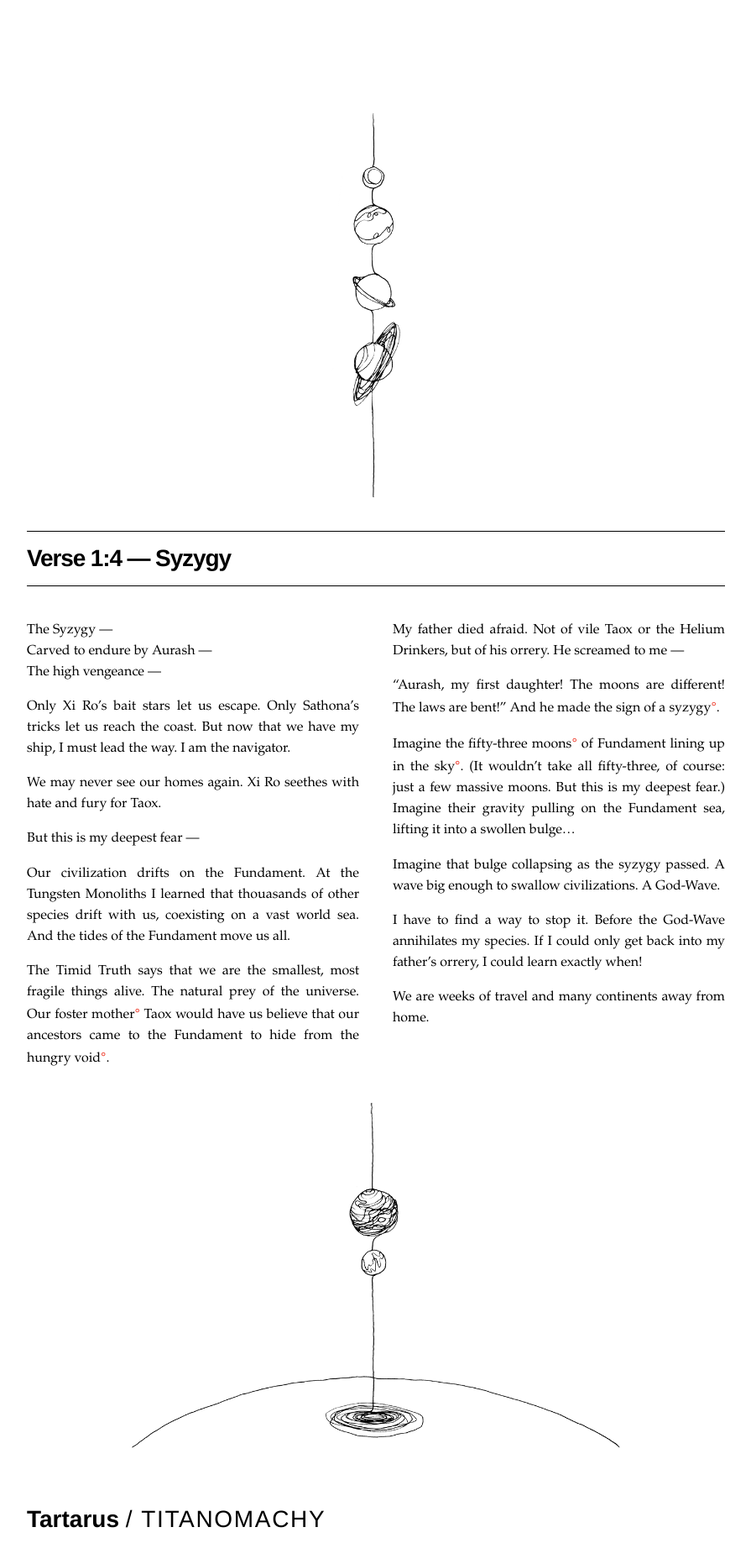
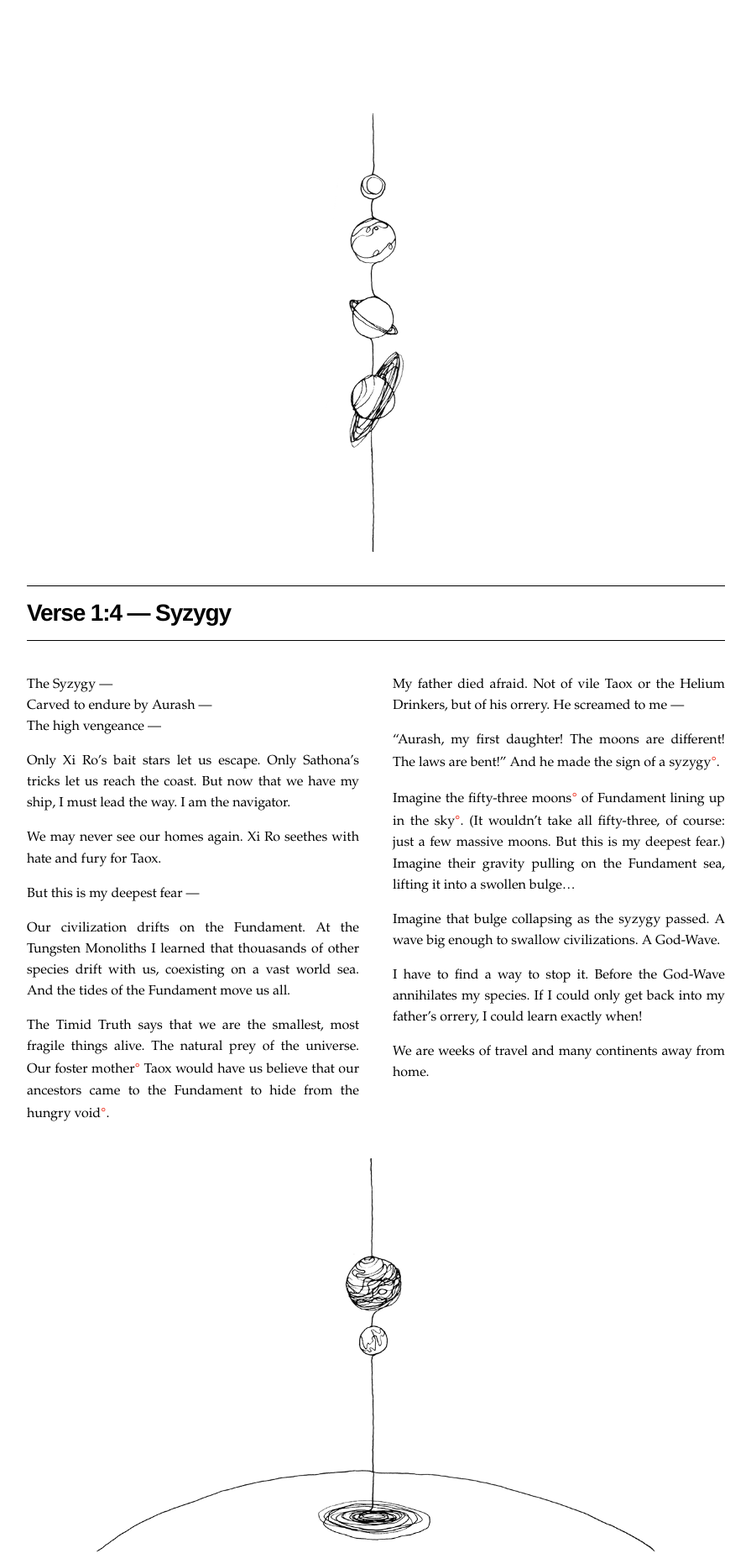
Before and after one commit to laurelobrien/destiny-fanzine, a plain HTML site: page index.html in a window 1280 px wide. Shown: the part 3040-4902 px from the top of the page at 84% size, without its empty margins (192-1087 px from the left). Drawn offline with Linux system fonts and the light colour scheme; files whose address does not match are found by name.

Commit message:
resize images for Syzygy / Tartarus

```diff
--- a/index.html
+++ b/index.html
@@ -66,7 +66,7 @@
 
   <div class="page" style="margin-bottom: 0">
     <div class="row">
-      <img src="img/tartarus_tophalf.png" style="width: 70%; margin: 0 auto 3vh auto; display: block">
+      <img src="img/tartarus_tophalf.png" style="width: 80%; margin: 0 auto 3vh auto; display: block">
     </div>
     <div class="row">
       <h2 class="ruled trackin">Verse 1:4 — Syzygy</h2>
@@ -89,7 +89,7 @@ And he made the sign of a <span>syzygy</span>.</p>
 <p>We are weeks of travel and many continents away from home.</p>
     </div>
     <div class="row">
-      <img src="img/tartarus_bottomhalf.png" style="width: 70%; margin: 0 auto 5vh auto; display: block">
+      <img src="img/tartarus_bottomhalf.png" style="width: 80%; margin: 0 auto 5vh auto; display: block">
     </div>
   </div><!-- end of Syzygy page -->
 
@@ -393,10 +393,6 @@ Behold my passage. Behold my vast displacement, my ponderous strength, my great
     </div>
   </div><!-- end of Eris page -->
 
-  <div class="page">
-    <p style="opacity: 0.5"><i>remaining pages in digital format and a didactic page for non-players forthcoming due to illness</i></p>
-  </div>
-
   </div>
 
 
```
